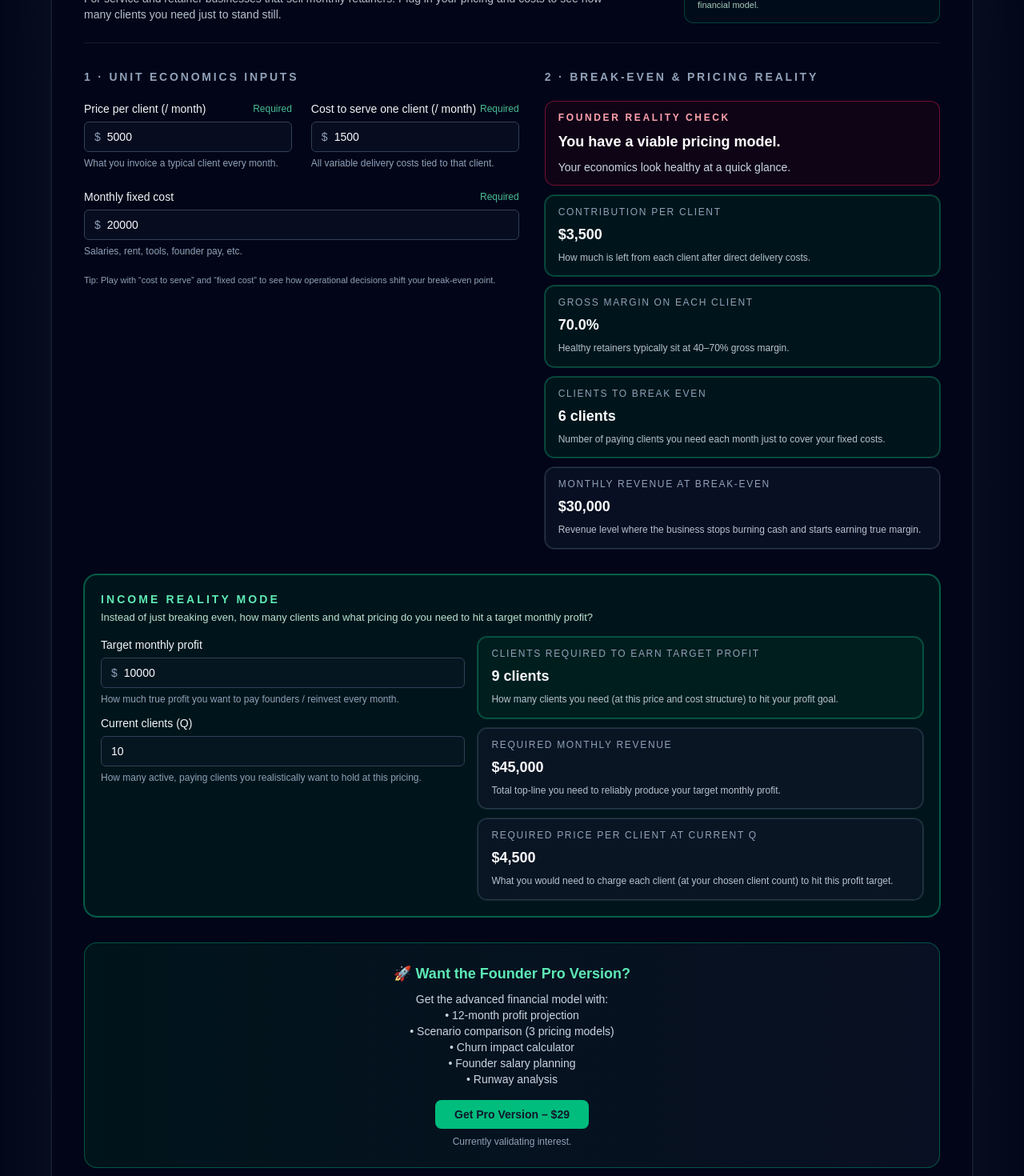
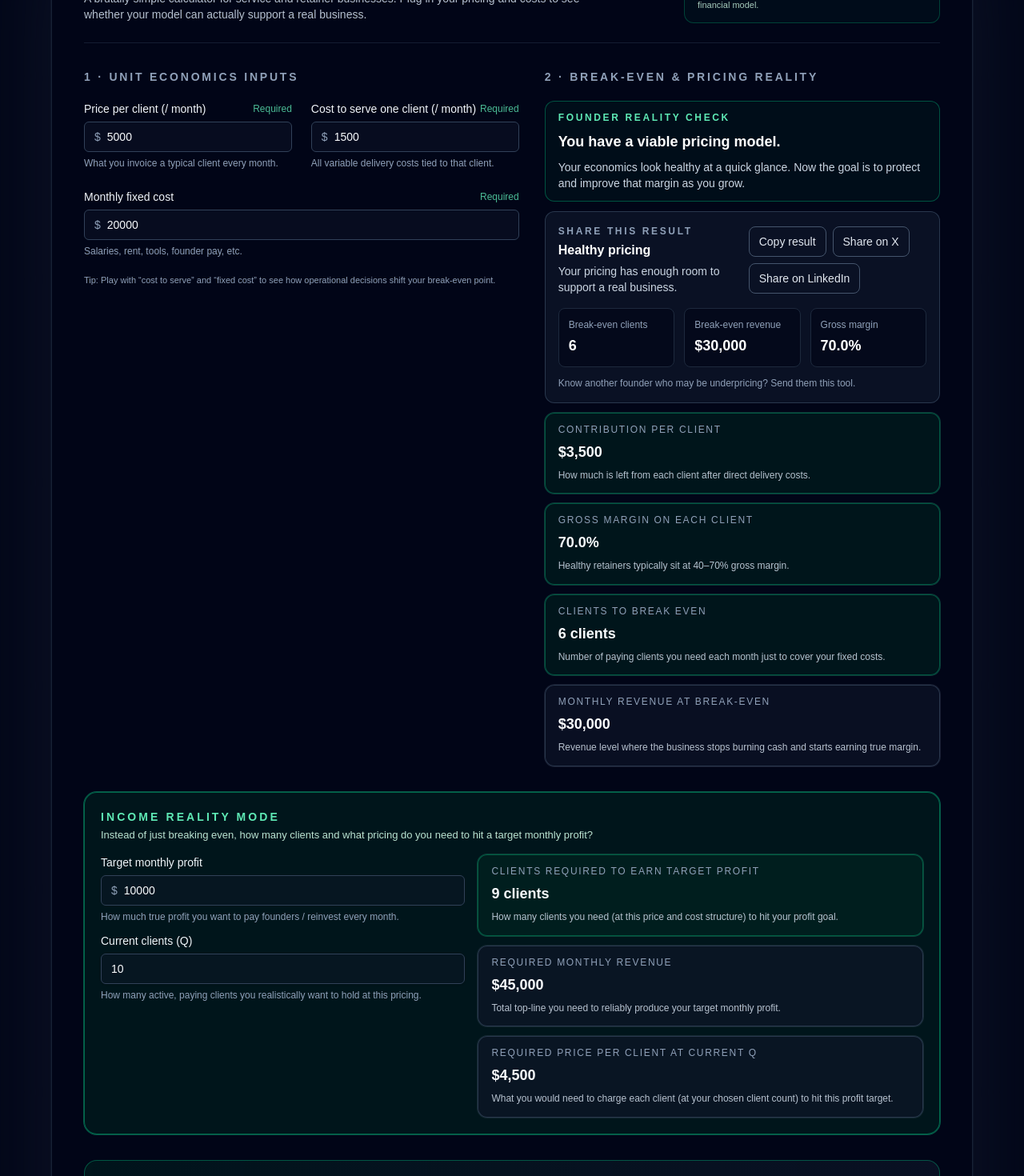
Before and after one commit to vivekd0811-cell/pricing-reality-calculator, a Next.js app: page / in a window 1280 px wide. Shown: the part 160-1630 px from the top of the page at 80% size. Built offline with nearby package versions, Linux system fonts and the light colour scheme.

Commit message:
Launch-ready pricing reality calculator

```diff
--- a/app/page.tsx
+++ b/app/page.tsx
@@ -7,6 +7,7 @@ import { calculate, type CalculatorField } from "@/lib/calc";
 import { formatNumber, parseNumber } from "@/lib/format";
 
 type CurrencyCode = "USD" | "EUR" | "GBP" | "INR";
+type PricingState = "losing" | "unsustainable" | "fragile" | "healthy";
 
 const CURRENCY_OPTIONS: { code: CurrencyCode; label: string }[] = [
   { code: "USD", label: "USD ($) — US Dollar" },
@@ -15,8 +16,18 @@ const CURRENCY_OPTIONS: { code: CurrencyCode; label: string }[] = [
   { code: "INR", label: "INR (₹) — Indian Rupee" },
 ];
 
+const PRO_FORM_URL =
+  "https://docs.google.com/forms/d/e/1FAIpQLSdIR5yyhZkBTTKpNF7d-sqGWmR0g87xSvvEmkNr000YlB2VOA/viewform";
+
 export default function Home() {
   const [currency, setCurrency] = useState<CurrencyCode>("USD");
+  const [copied, setCopied] = useState(false);
+
+  const [pricePerClient, setPricePerClient] = useState("5000");
+  const [costPerClient, setCostPerClient] = useState("1500");
+  const [fixedCost, setFixedCost] = useState("20000");
+  const [targetProfit, setTargetProfit] = useState("10000");
+  const [currentClients, setCurrentClients] = useState("10");
 
   const currencySymbol = useMemo(() => {
     const parts = new Intl.NumberFormat(undefined, {
@@ -25,6 +36,7 @@ export default function Home() {
       currencyDisplay: "narrowSymbol",
       maximumFractionDigits: 0,
     }).formatToParts(0);
+
     return parts.find((p) => p.type === "currency")?.value ?? "$";
   }, [currency]);
 
@@ -36,12 +48,6 @@ export default function Home() {
       minimumFractionDigits: 0,
       maximumFractionDigits: 0,
     }).format(Math.round(value));
-
-  const [pricePerClient, setPricePerClient] = useState("5000");
-  const [costPerClient, setCostPerClient] = useState("1500");
-  const [fixedCost, setFixedCost] = useState("20000");
-  const [targetProfit, setTargetProfit] = useState("10000");
-  const [currentClients, setCurrentClients] = useState("10");
 
   const parsedInput = useMemo(
     () => ({
@@ -108,6 +114,193 @@ export default function Home() {
   const getFieldError = (field: CalculatorField) =>
     result.errors.find((e) => e.field === field)?.message;
 
+  const pricingState = useMemo<PricingState>(() => {
+    if (result.contributionPerClient != null && result.contributionPerClient <= 0) {
+      return "losing";
+    }
+
+    if (
+      result.contributionMarginPct != null &&
+      (result.contributionMarginPct < 30 ||
+        (result.breakEvenClients != null && result.breakEvenClients > 20))
+    ) {
+      return "unsustainable";
+    }
+
+    if (
+      result.contributionMarginPct != null &&
+      (result.contributionMarginPct < 50 ||
+        (result.breakEvenClients != null && result.breakEvenClients > 10))
+    ) {
+      return "fragile";
+    }
+
+    return "healthy";
+  }, [
+    result.contributionPerClient,
+    result.contributionMarginPct,
+    result.breakEvenClients,
+  ]);
+
+  const realityCheckContent = useMemo(() => {
+    switch (pricingState) {
+      case "losing":
+        return {
+          title: "You are losing money on every client.",
+          body: "More sales will make the problem worse. Your pricing or delivery costs need to change immediately.",
+          shortLabel: "Losing money on every client",
+          shortTakeaway:
+            "More sales make the problem worse unless pricing or delivery costs change.",
+          border: "border-rose-500/40",
+          bg: "bg-rose-950/20",
+          eyebrow: "text-rose-300",
+        };
+      case "unsustainable":
+        return {
+          title: "Your current pricing is likely unsustainable.",
+          body: "You need better pricing, lower delivery costs, or both. Right now your model depends on too many clients to stay healthy.",
+          shortLabel: "Unsustainable pricing",
+          shortTakeaway:
+            "Your margins are too thin for a stable, resilient business.",
+          border: "border-amber-500/40",
+          bg: "bg-amber-950/20",
+          eyebrow: "text-amber-300",
+        };
+      case "fragile":
+        return {
+          title: "Your pricing is survivable, but fragile.",
+          body: "One bad month, discount, or a few lost clients could hurt the business more than you think.",
+          shortLabel: "Fragile pricing",
+          shortTakeaway:
+            "You can survive, but there is not much room for error.",
+          border: "border-yellow-500/40",
+          bg: "bg-yellow-950/20",
+          eyebrow: "text-yellow-300",
+        };
+      case "healthy":
+      default:
+        return {
+          title: "You have a viable pricing model.",
+          body: "Your economics look healthy at a quick glance. Now the goal is to protect and improve that margin as you grow.",
+          shortLabel: "Healthy pricing",
+          shortTakeaway:
+            "Your pricing has enough room to support a real business.",
+          border: "border-emerald-500/40",
+          bg: "bg-emerald-950/20",
+          eyebrow: "text-emerald-300",
+        };
+    }
+  }, [pricingState]);
+
+  const proCta = useMemo(() => {
+    switch (pricingState) {
+      case "losing":
+        return {
+          title: "Stop selling unprofitable work",
+          body:
+            "Use the Pro model to test pricing, cost cuts, and survival scenarios before you add more clients.",
+          button: "See Pro Model – $29",
+        };
+      case "unsustainable":
+        return {
+          title: "Your pricing needs stress testing",
+          body:
+            "Compare multiple pricing options before thin margins turn growth into a trap.",
+          button: "See Pro Model – $29",
+        };
+      case "fragile":
+        return {
+          title: "You need more margin for safety",
+          body:
+            "Test churn, founder salary, and runway before fragile economics become a cash problem.",
+          button: "See Pro Model – $29",
+        };
+      case "healthy":
+      default:
+        return {
+          title: "Your pricing works — now optimize it",
+          body:
+            "Use the Pro version to model growth, founder pay, churn, and runway with more confidence.",
+          button: "See Pro Model – $29",
+        };
+    }
+  }, [pricingState]);
+
+  const shareText = useMemo(() => {
+    const breakEvenClientsText =
+      result.breakEvenClients != null
+        ? `${formatNumber(result.breakEvenClients)}`
+        : "Not reachable";
+
+    const breakEvenRevenueText =
+      result.breakEvenRevenue != null
+        ? formatMoney(result.breakEvenRevenue)
+        : "Not reachable";
+
+    const marginText =
+      result.contributionMarginPct != null
+        ? `${result.contributionMarginPct.toFixed(1)}%`
+        : "—";
+
+    return `I ran my numbers through the Break-even & Pricing Reality Calculator.
+
+Result: ${realityCheckContent.shortLabel}
+Break-even clients: ${breakEvenClientsText}
+Break-even revenue: ${breakEvenRevenueText}
+Gross margin: ${marginText}
+
+${realityCheckContent.shortTakeaway}
+
+Check your own pricing reality:
+https://pricing-reality-calculator.vercel.app/`;
+  }, [
+    realityCheckContent.shortLabel,
+    realityCheckContent.shortTakeaway,
+    result.breakEvenClients,
+    result.breakEvenRevenue,
+    result.contributionMarginPct,
+  ]);
+
+  const shareUrl = useMemo(() => encodeURIComponent(shareText), [shareText]);
+
+  const formUrlWithContext = useMemo(() => {
+    const params = new URLSearchParams({
+      source: "pricing-reality-calculator",
+      result: realityCheckContent.shortLabel,
+      breakEvenClients:
+        result.breakEvenClients != null
+          ? String(result.breakEvenClients)
+          : "not-reachable",
+      breakEvenRevenue:
+        result.breakEvenRevenue != null
+          ? String(Math.round(result.breakEvenRevenue))
+          : "not-reachable",
+      grossMargin:
+        result.contributionMarginPct != null
+          ? result.contributionMarginPct.toFixed(1)
+          : "na",
+      currency,
+    });
+
+    return `${PRO_FORM_URL}?usp=pp_url&${params.toString()}`;
+  }, [
+    realityCheckContent.shortLabel,
+    result.breakEvenClients,
+    result.breakEvenRevenue,
+    result.contributionMarginPct,
+    currency,
+  ]);
+
+  const handleCopyResult = async () => {
+    try {
+      await navigator.clipboard.writeText(shareText);
+      setCopied(true);
+      window.setTimeout(() => setCopied(false), 2000);
+    } catch {
+      setCopied(false);
+    }
+  };
+
   return (
     <main className="flex min-h-screen justify-center bg-slate-950 px-4 py-8 text-slate-50">
       <div className="flex w-full max-w-6xl flex-col gap-8 rounded-3xl border border-slate-800/80 bg-slate-950/80 p-5 shadow-[0_0_0_1px_rgba(15,23,42,0.9),0_40px_120px_rgba(15,23,42,0.9)] sm:p-8 lg:p-10">
@@ -120,9 +313,9 @@ export default function Home() {
               Break-even &amp; Pricing Reality Calculator
             </h1>
             <p className="max-w-2xl text-sm text-slate-300/90">
-              For service and retainer businesses that sell monthly retainers.
-              Plug in your pricing and costs to see how many clients you need
-              just to stand still.
+              A brutally simple calculator for service and retainer businesses.
+              Plug in your pricing and costs to see whether your model can
+              actually support a real business.
             </p>
           </div>
 
@@ -218,62 +411,107 @@ export default function Home() {
             </h2>
 
             <div className="grid gap-3">
-              {/* Founder Reality Check */}
-              <div className="rounded-xl border border-rose-500/40 bg-rose-950/20 px-4 py-3">
-                <p className="text-xs font-semibold uppercase tracking-[0.22em] text-rose-300">
+              <div
+                className={`rounded-xl border px-4 py-3 ${realityCheckContent.border} ${realityCheckContent.bg}`}
+              >
+                <p
+                  className={`text-xs font-semibold uppercase tracking-[0.22em] ${realityCheckContent.eyebrow}`}
+                >
                   Founder Reality Check
                 </p>
 
-                {result.contributionPerClient != null &&
-                result.contributionPerClient <= 0 ? (
-                  <>
-                    <h3 className="mt-2 text-lg font-semibold text-white">
-                      You are losing money on every client.
+                <h3 className="mt-2 text-lg font-semibold text-white">
+                  {realityCheckContent.title}
+                </h3>
+
+                <p className="mt-2 text-sm text-slate-300">
+                  {realityCheckContent.body}
+                </p>
+              </div>
+
+              <div className="rounded-xl border border-slate-700/80 bg-slate-900/70 px-4 py-4">
+                <div className="flex flex-col gap-3 sm:flex-row sm:items-center sm:justify-between">
+                  <div>
+                    <p className="text-xs font-semibold uppercase tracking-[0.22em] text-slate-400">
+                      Share this result
+                    </p>
+                    <h3 className="mt-1 text-base font-semibold text-white">
+                      {realityCheckContent.shortLabel}
                     </h3>
-                    <p className="mt-2 text-sm text-slate-300">
-                      More sales will make the problem worse. Your pricing or
-                      delivery costs need to change immediately.
+                    <p className="mt-1 text-sm text-slate-300">
+                      {realityCheckContent.shortTakeaway}
                     </p>
-                  </>
-                ) : result.contributionMarginPct != null &&
-                  (result.contributionMarginPct < 30 ||
-                    (result.breakEvenClients != null &&
-                      result.breakEvenClients > 20)) ? (
-                  <>
-                    <h3 className="mt-2 text-lg font-semibold text-white">
-                      Your current pricing is likely unsustainable.
-                    </h3>
-                    <p className="mt-2 text-sm text-slate-300">
-                      You need better pricing, lower delivery costs, or both.
-                      Right now your model depends on too many clients to stay
-                      healthy.
+                  </div>
+
+                  <div className="flex flex-wrap gap-2">
+                    <button
+                      onClick={handleCopyResult}
+                      className="rounded-lg border border-slate-600 px-3 py-2 text-sm font-medium text-slate-200 transition hover:border-slate-500 hover:bg-slate-800"
+                    >
+                      {copied ? "Copied" : "Copy result"}
+                    </button>
+
+                    <button
+                      onClick={() =>
+                        window.open(
+                          `https://twitter.com/intent/tweet?text=${shareUrl}`,
+                          "_blank",
+                          "noopener,noreferrer",
+                        )
+                      }
+                      className="rounded-lg border border-slate-600 px-3 py-2 text-sm font-medium text-slate-200 transition hover:border-slate-500 hover:bg-slate-800"
+                    >
+                      Share on X
+                    </button>
+
+                    <button
+                      onClick={() =>
+                        window.open(
+                          `https://www.linkedin.com/feed/?shareActive=true&text=${shareUrl}`,
+                          "_blank",
+                          "noopener,noreferrer",
+                        )
+                      }
+                      className="rounded-lg border border-slate-600 px-3 py-2 text-sm font-medium text-slate-200 transition hover:border-slate-500 hover:bg-slate-800"
+                    >
+                      Share on LinkedIn
+                    </button>
+                  </div>
+                </div>
+
+                <div className="mt-4 grid gap-3 sm:grid-cols-3">
+                  <div className="rounded-lg border border-slate-800 bg-slate-950/70 p-3">
+                    <p className="text-xs text-slate-400">Break-even clients</p>
+                    <p className="mt-1 text-lg font-semibold text-white">
+                      {result.breakEvenClients != null
+                        ? formatNumber(result.breakEvenClients)
+                        : "—"}
                     </p>
-                  </>
-                ) : result.contributionMarginPct != null &&
-                  (result.contributionMarginPct < 50 ||
-                    (result.breakEvenClients != null &&
-                      result.breakEvenClients > 10)) ? (
-                  <>
-                    <h3 className="mt-2 text-lg font-semibold text-white">
-                      Your pricing is survivable, but fragile.
-                    </h3>
-                    <p className="mt-2 text-sm text-slate-300">
-                      One bad month or losing a few clients could hurt your
-                      business.
+                  </div>
+
+                  <div className="rounded-lg border border-slate-800 bg-slate-950/70 p-3">
+                    <p className="text-xs text-slate-400">Break-even revenue</p>
+                    <p className="mt-1 text-lg font-semibold text-white">
+                      {result.breakEvenRevenue != null
+                        ? formatMoney(result.breakEvenRevenue)
+                        : "—"}
                     </p>
-                  </>
-                ) : (
-                  <>
-                    <h3 className="mt-2 text-lg font-semibold text-white">
-                      You have a viable pricing model.
-                    </h3>
-                    <p className="mt-2 text-sm text-slate-300">
-                      Your economics look healthy at a quick glance.
+                  </div>
+
+                  <div className="rounded-lg border border-slate-800 bg-slate-950/70 p-3">
+                    <p className="text-xs text-slate-400">Gross margin</p>
+                    <p className="mt-1 text-lg font-semibold text-white">
+                      {result.contributionMarginPct != null
+                        ? `${result.contributionMarginPct.toFixed(1)}%`
+                        : "—"}
                     </p>
-                  </>
-                )}
+                  </div>
+                </div>
 
-
+                <p className="mt-3 text-xs text-slate-400">
+                  Know another founder who may be underpricing? Send them this
+                  tool.
+                </p>
               </div>
 
               <ResultCard
@@ -472,11 +710,17 @@ export default function Home() {
 
         <section className="rounded-2xl border border-emerald-500/40 bg-gradient-to-r from-emerald-950/40 to-slate-900/60 p-6 text-center">
           <h3 className="text-lg font-semibold text-emerald-300">
-            🚀 Want the Founder Pro Version?
+            🚀 {proCta.title}
           </h3>
 
-          <p className="mt-2 text-sm text-slate-300">
-            Get the advanced financial model with:
+          <p className="mt-2 text-sm text-slate-300">{proCta.body}</p>
+
+          <p className="mt-3 text-sm font-medium text-emerald-300">
+            👉 Most founders don’t realize this until it’s too late.
+          </p>
+
+          <p className="mt-4 text-sm text-slate-300">
+            The Pro version includes:
             <br />
             • 12-month profit projection
             <br />
@@ -490,19 +734,14 @@ export default function Home() {
           </p>
 
           <button
-            onClick={() =>
-              window.open(
-                "https://docs.google.com/forms/d/e/1FAIpQLSdIR5yyhZkBTTKpNF7d-sqGWmR0g87xSvvEmkNr000YlB2VOA/viewform",
-                "_blank",
-              )
-            }
+            onClick={() => window.open(formUrlWithContext, "_blank", "noopener,noreferrer")}
             className="mt-4 rounded-lg bg-emerald-500 px-6 py-2 text-sm font-semibold text-slate-900 transition hover:bg-emerald-400"
           >
-            Get Pro Version – $29
+            {proCta.button}
           </button>
 
           <p className="mt-2 text-xs text-slate-400">
-            Currently validating interest.
+            2 minutes. No payment now. Just tell me if you’d use this.
           </p>
         </section>
 
```
